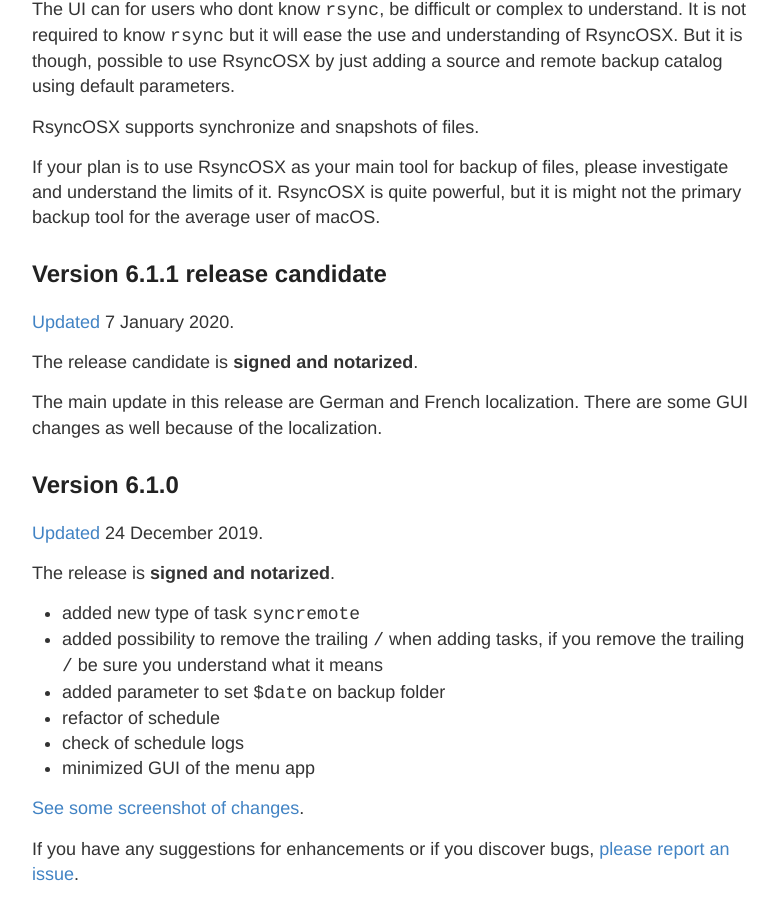
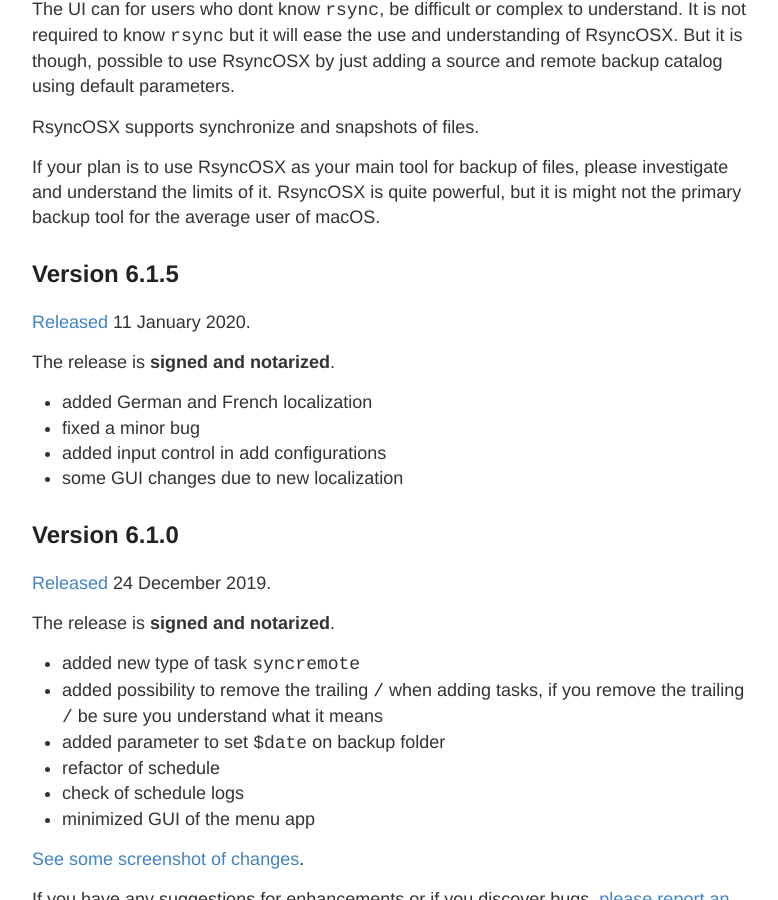
Before and after one commit to d2s/Documentation, a Jekyll site: the page built from _posts/2018-04-10-Changelog.md, in a window 1280 px wide and 900 px high, scrolled down 815 px. Shown: the whole window, without its empty margins (248-1026 px from the left). Built offline with Jekyll 4.4.1, drawn with Linux system fonts in a browser that asks for light colours.

Commit message:
Update 2018-04-10-Changelog.md

```diff
--- a/_posts/2018-04-10-Changelog.md
+++ b/_posts/2018-04-10-Changelog.md
@@ -21,17 +21,20 @@ RsyncOSX supports synchronize and snapshots of files.
 
 If your plan is to use RsyncOSX as your main tool for backup of files, please investigate and understand the limits of it. RsyncOSX is quite powerful, but it is might not the primary backup tool for the average user of macOS.
 
-## Version 6.1.1 release candidate
+## Version 6.1.5
 
-[Updated](https://github.com/rsyncOSX/RsyncOSX/releases/tag/v6.1.0) 7 January 2020.
+[Released](https://github.com/rsyncOSX/RsyncOSX/releases/tag/v6.1.5) 11 January 2020.
 
-The release candidate is **signed and notarized**.
+The release is **signed and notarized**.
 
-The main update in this release are German and French localization. There are some GUI changes as well because of the localization.
+- added German and French localization
+- fixed a minor bug
+- added input control in add configurations
+- some GUI changes due to new localization
 
 ## Version 6.1.0
 
-[Updated](https://github.com/rsyncOSX/RsyncOSX/releases/tag/v6.1.0) 24 December 2019.
+[Released](https://github.com/rsyncOSX/RsyncOSX/releases/tag/v6.1.0) 24 December 2019.
 
 The release is **signed and notarized**.
 
```
